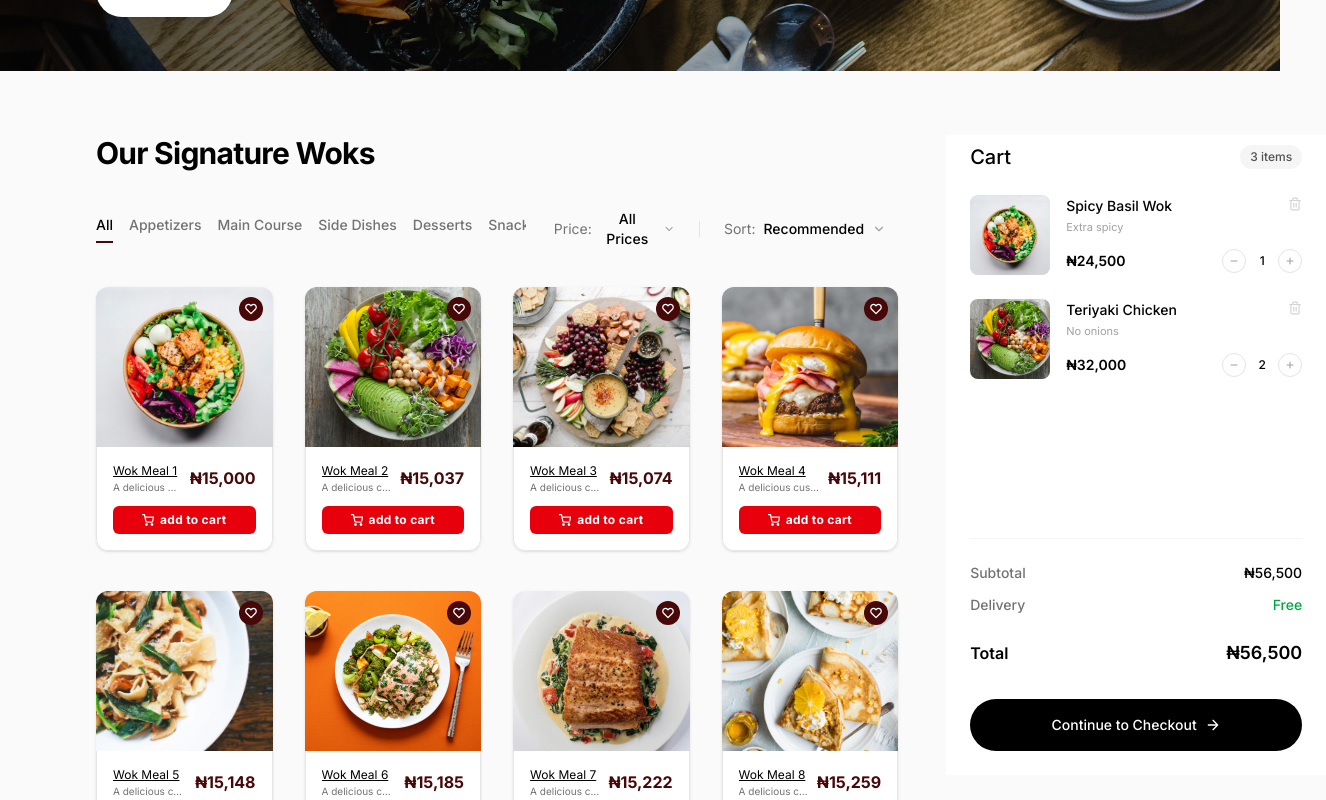
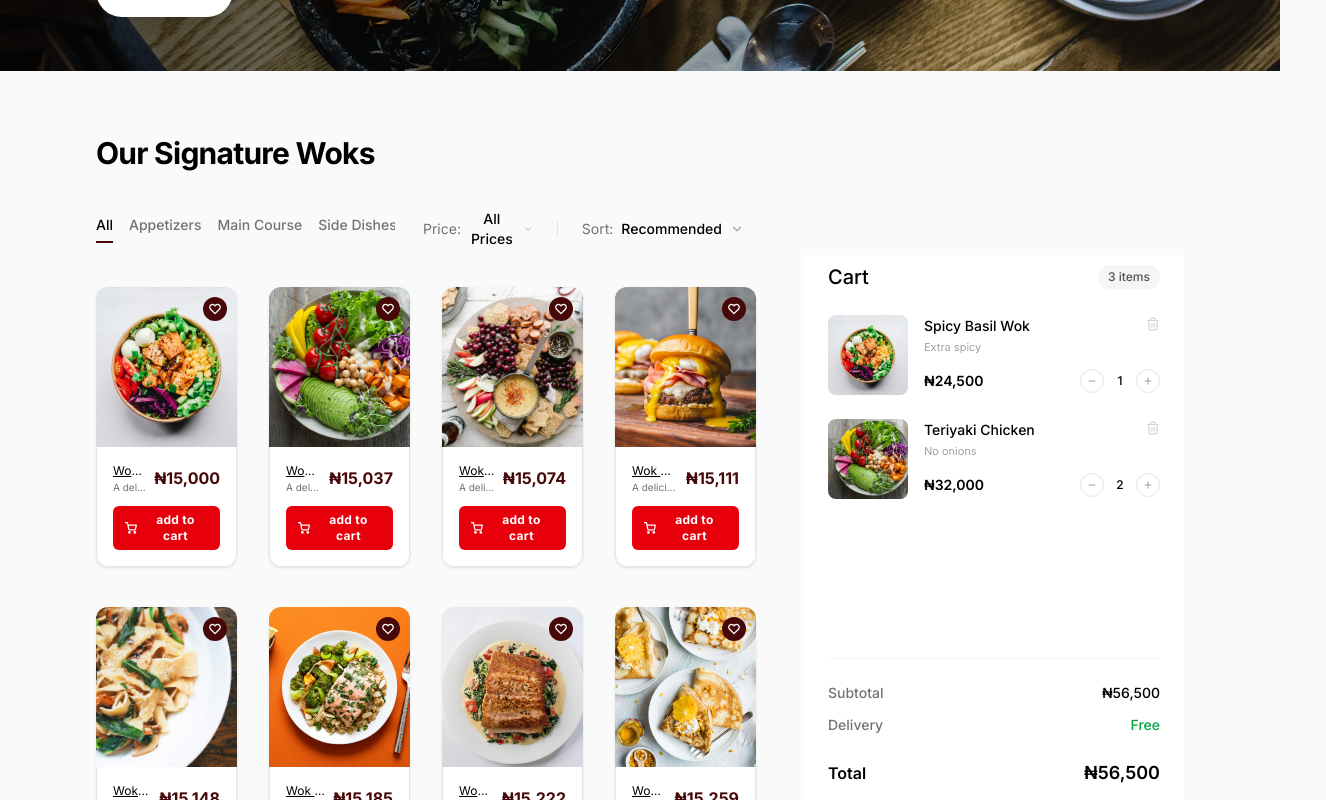
Before and after one commit to Ace-design2/wokcity-restaurant, a Next.js app: page / in a window 1280 px wide. Shown: the part 460-1260 px from the top of the page, 1326 px wide, since content can reach past the window. Built offline with nearby package versions, Linux system fonts and the light colour scheme.

Commit message:
fix: Prevent horizontal overflow by adding `overflow-x-hidden` and refine responsive layout breakpoints from `lg` to `xl`.

```diff
--- a/app/layout.tsx
+++ b/app/layout.tsx
@@ -19,7 +19,7 @@ export default function RootLayout({
 }>) {
   return (
     <html lang="en">
-      <body className={`${inter.variable} font-sans antialiased bg-neutral-50 min-h-screen flex flex-col`}>
+      <body className={`${inter.variable} font-sans antialiased bg-neutral-50 min-h-screen flex flex-col overflow-x-hidden w-full`}>
         {children}
       </body>
     </html>
--- a/app/page.tsx
+++ b/app/page.tsx
@@ -12,16 +12,16 @@ export default function Home() {
       <Hero />
 
       {/* Main content with side cart panel */}
-      <main className="w-full max-w-[1440px] mx-auto flex flex-col lg:flex-row px-4 sm:px-8 xl:px-24 py-8 md:py-16 gap-8 md:gap-12 shrink-0 relative">
+      <main className="w-full max-w-[1440px] mx-auto flex flex-col xl:flex-row px-4 sm:px-8 xl:px-24 py-8 md:py-16 gap-8 md:gap-12 shrink-0 relative overflow-x-hidden">
 
         {/* Left side: Product Grid */}
-        <div className="flex-1">
+        <div className="flex-1 min-w-0 w-full">
           <h1 className="text-3xl font-bold text-black tracking-tight mb-8">Our Signature Woks</h1>
           <ProductGrid />
         </div>
 
         {/* Right side: Fast Checkout / Cart Panel */}
-        <aside className="w-full lg:w-[380px] shrink-0 h-[600px] lg:h-[calc(100vh-160px)] lg:sticky lg:top-[120px] z-10">
+        <aside className="w-full xl:w-[380px] mt-12 xl:mt-0 shrink-0 h-[600px] xl:h-[calc(100vh-160px)] xl:sticky xl:top-[120px] z-10">
           <CartPanel />
         </aside>
 
```
